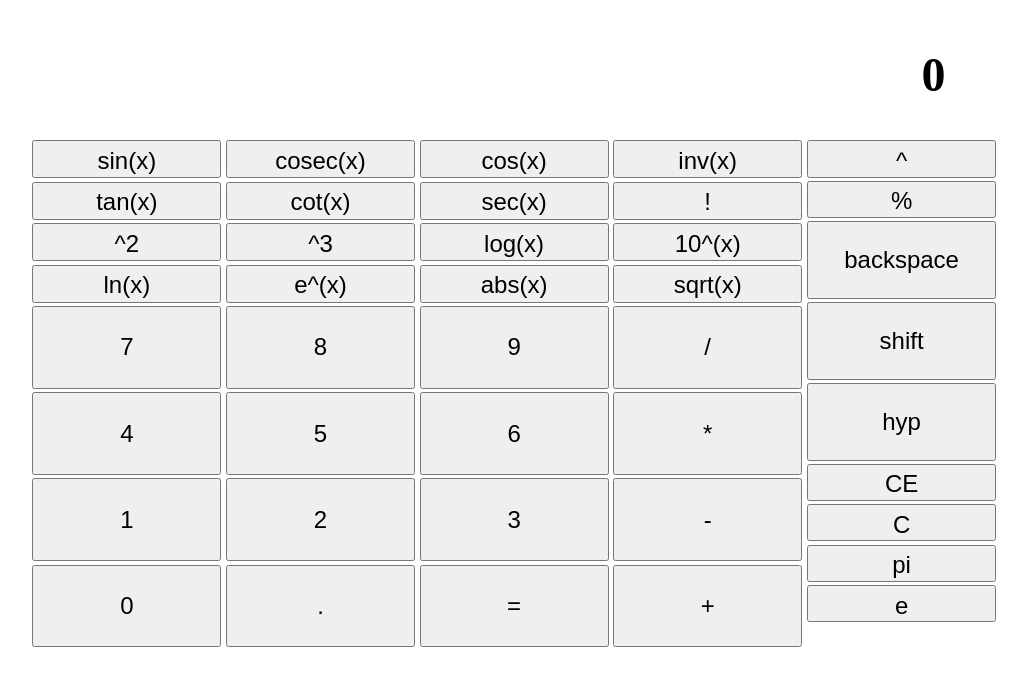
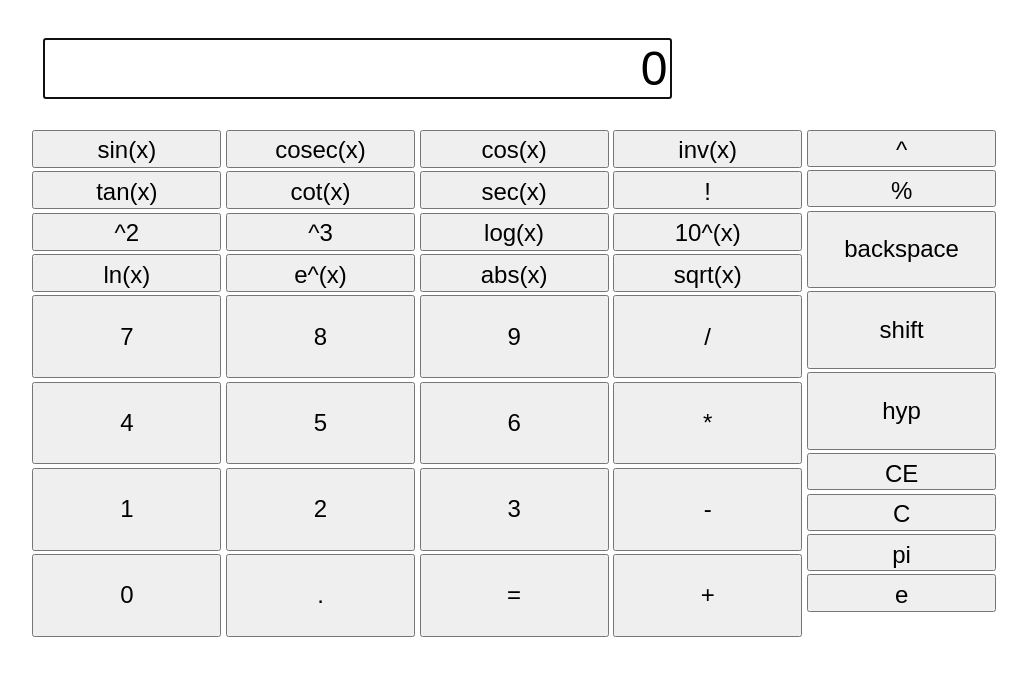
Before and after one commit to Junaidhassan99/next-calculator, a Next.js app: page / in a window 1280 px wide. Shown: the top 686 px of the page, without its empty margins (102-1129 px from the left). Built offline with nearby package versions, Linux system fonts and the light colour scheme.

Commit message:
used an input as screen, so that text can also be entered from keyboard

```diff
--- a/components/CalculatorScreen.tsx
+++ b/components/CalculatorScreen.tsx
@@ -1,4 +1,9 @@
-import { useCallback, useEffect, useState } from "react";
+import { useCallback, useEffect, useRef, useState } from "react";
+import {
+  buttonKeyPlaceHolder,
+  handlerForKeys,
+  updateScreenText,
+} from "../store/calculator-slice";
 import { useAppSelector, useAppDispatch } from "../store/hooks";
 
 import classes from "../styles/calculator-home-screen.module.css";
@@ -8,9 +13,75 @@ const CalculatorScreen = () => {
     (state) => state.calculator.screenText
   );
 
+  const calculatorDispatch = useAppDispatch();
+
+  const screenInputRef = useRef<HTMLInputElement>(null);
+  const parentRef = useRef<HTMLDivElement>(null);
+
+  function screenInputKeyHandler(eventKey: any) {
+    const allowedKeys = [
+      "0",
+      "1",
+      "2",
+      "3",
+      "4",
+      "5",
+      "6",
+      "7",
+      "8",
+      "9",
+      ".",
+      "+",
+      "-",
+      "*",
+      "/",
+      "Enter",
+      "Backspace",
+    ];
+
+    function getButtonKeyForText(keyText: string) {
+      return buttonKeyPlaceHolder.find((x) => x.text === keyText)!;
+    }
+
+    eventKey.preventDefault();
+
+    if (allowedKeys.includes(eventKey.key)) {
+      if (eventKey.key === "Enter") {
+        calculatorDispatch(handlerForKeys(getButtonKeyForText("=")));
+      } else if (eventKey.key === "Backspace") {
+        calculatorDispatch(handlerForKeys(getButtonKeyForText("backspace")));
+      } else {
+        calculatorDispatch(handlerForKeys(getButtonKeyForText(eventKey.key)));
+      }
+    }
+  }
+
+  useEffect(() => {
+    //automatically focus input field when input changes
+    screenInputRef.current?.focus();
+
+    //scroll to the end of input field when input changes
+    const fontSizeOfInputScreen = +getComputedStyle(
+      parentRef.current?.firstElementChild!
+    )
+      .getPropertyValue("font-size")
+      .replace("px", "");
+
+    screenInputRef.current?.scroll(
+      calculatorSelector.length * fontSizeOfInputScreen,
+      0
+    );
+  }, [calculatorSelector]);
+
   return (
-    <div>
-      <h1 className={classes["calculator-screen"]}>{calculatorSelector}</h1>
+    <div ref={parentRef}>
+      <input
+        className={classes["calculator-screen"]}
+        type="text"
+        value={calculatorSelector}
+        ref={screenInputRef}
+        onKeyDown={screenInputKeyHandler}
+      ></input>
     </div>
   );
 };
--- a/pages/index.tsx
+++ b/pages/index.tsx
@@ -15,7 +15,7 @@ const Home = () => {
     <div
       className={`${classes["calculator-page-body"]} ${classes["calculator-page-container"]}`}
     >
-      <div className={classes["screen-style"]}>
+      <div>
         <CalculatorScreen />
       </div>
       <div className={classes["button-container"]}>
--- a/store/calculator-slice.ts
+++ b/store/calculator-slice.ts
@@ -31,11 +31,7 @@ function factorialize(num: number) {
   return result;
 }
 
-function getButtonKeysOnShift(
-  isShiftSelected: boolean,
-  isHypSelected: boolean
-): ButtonKeyType[] {
-  let buttonKeyPlaceHolder: ButtonKeyType[] = [
+export let buttonKeyPlaceHolder: ButtonKeyType[] = [
   {
     text: "sin(x)",
     isActive: true,
@@ -587,6 +583,10 @@ function getButtonKeysOnShift(
   },
 ];
 
+function getButtonKeysOnShift(
+  isShiftSelected: boolean,
+  isHypSelected: boolean
+): ButtonKeyType[] {
   //isShiftSelected === true
   const setVisibilityForInvF = [
     "inv(sin(x))",
@@ -740,6 +740,9 @@ export const calculatorSlice = createSlice({
   name: "calculator",
   initialState,
   reducers: {
+    updateScreenText(state, action: PayloadAction<string>) {
+      state.screenText = action.payload;
+    },
     setAvalibility(state, actions: PayloadAction<string>) {
       const indexToUpdate = state.buttonKeys
         .map((items) => items.text)
@@ -927,5 +930,5 @@ export const calculatorSlice = createSlice({
   },
 });
 
-export const { setAvalibility, handlerForKeys } = calculatorSlice.actions;
+export const { setAvalibility, handlerForKeys,updateScreenText } = calculatorSlice.actions;
 export default calculatorSlice.reducer;
--- a/styles/calculator-home-screen.module.css
+++ b/styles/calculator-home-screen.module.css
@@ -65,11 +65,12 @@
   margin-left: 1%;
   margin-right: 5%;
   font-size: 3rem;
+
 }
 
 .screen-style {
   white-space: nowrap;
-  overflow-y: auto;
+  overflow-x: auto;
   margin: 1%;
   margin-right: 5%;
 }
```
Lines whose indentation alone changed are shown as unchanged.
